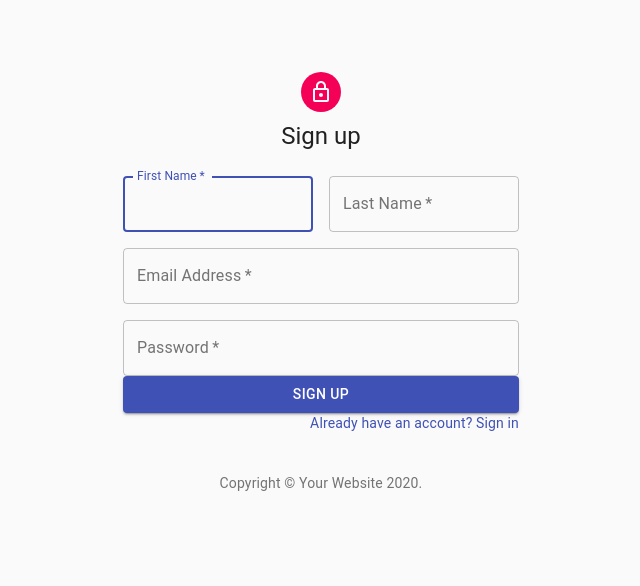
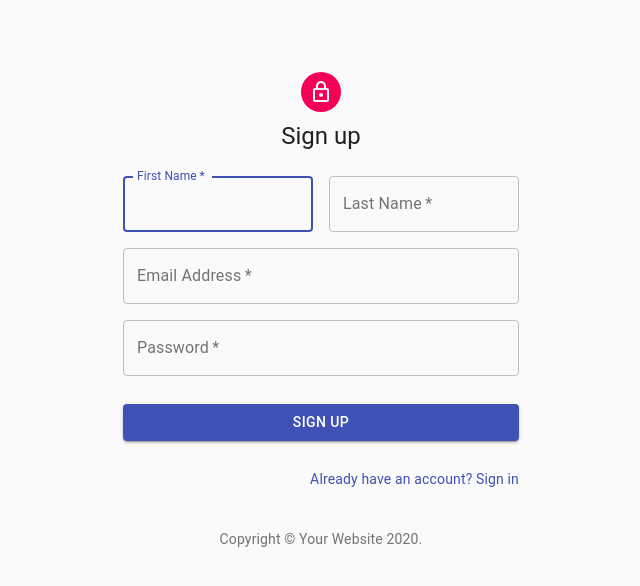
Before and after one commit to kpresta04/casino-royale, a React (Create React App) app in the folder client/: page /signup in a window 1280 px wide. Shown: the top 586 px of the page, without its empty margins (319-959 px from the left). Built offline with nearby package versions, Linux system fonts and the light colour scheme; no server answers; a web font is replaced by a local one.

Commit message:
signupstyle

```diff
--- a/client/src/components/SignInPage/SignInPage.component.js
+++ b/client/src/components/SignInPage/SignInPage.component.js
@@ -102,7 +102,7 @@ export default function SignIn() {
 							</Link>
 						</Grid>
 						<Grid item>
-							<Link href="#" variant="body2">
+							<Link href="/signup" variant="body2">
 								{"Don't have an account? Sign Up"}
 							</Link>
 						</Grid>
--- a/client/src/components/SignUpPage/SignUpPage.component.js
+++ b/client/src/components/SignUpPage/SignUpPage.component.js
@@ -140,9 +140,10 @@ export default function SignUp() {
 					<Button
 						type="submit"
 						fullWidth
+						style={{ margin: "2em auto" }}
 						variant="contained"
 						color="primary"
-						>
+					>
 						Sign Up
 					</Button>
 					<Grid container justify="flex-end">
```
